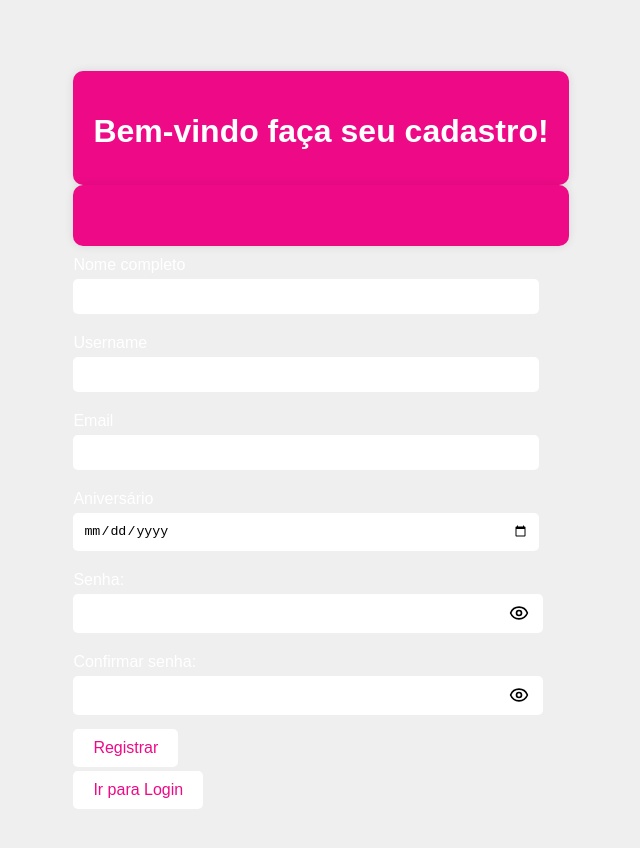
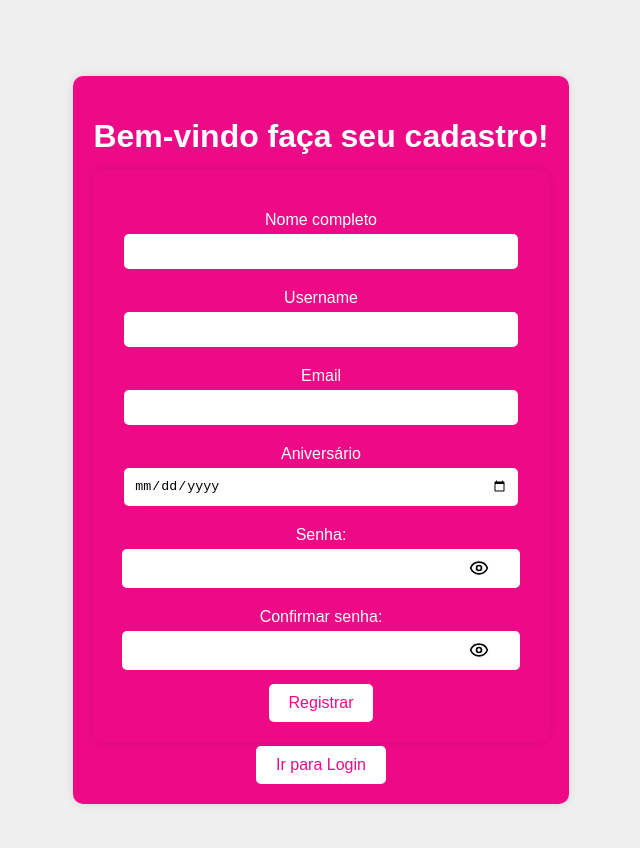
Before and after one commit to 08Gaby08/Loginpage, a React (Vite) app: page / in a window 1280 px wide. Shown: the top 848 px of the page, without its empty margins (319-959 px from the left). Built offline with nearby package versions, Linux system fonts and the light colour scheme.

Commit message:
container

```diff
--- a/src/pages/App.jsx
+++ b/src/pages/App.jsx
@@ -7,11 +7,12 @@ import Container from '../components/container/Container'
 const App = () => {
   return (
     <div>
-  <Container title="Bem-vindo faça seu cadastro!"> </Container>
+  <Container title="Bem-vindo faça seu cadastro!">
       <RegisterForm />
       <Link to="/login">
         <Button>Ir para Login</Button>
       </Link>
+      </Container>
   </div>
 
   );
--- a/src/pages/Home.jsx
+++ b/src/pages/Home.jsx
@@ -6,8 +6,9 @@ import { paragraph } from '../styles/styles';
 const Home = () => {
   return (
     <div>
-    <Container title="Bem-vindo!"> </Container>
+    <Container title="Bem-vindo!">
       <p css={paragraph}>Você foi redirecionado com sucesso.</p>
+      </Container>
     </div>
   );
 }
--- a/src/pages/Login.jsx
+++ b/src/pages/Login.jsx
@@ -49,7 +49,7 @@ const Login = () => {
 
   return (
 <div>
-    <Container title="Login"></Container>
+    <Container title="Login">
       {msg && <div css={errorMessage}>{msg}</div>}
       <form onSubmit={handleSubmit}>
         <Input
@@ -69,6 +69,7 @@ const Login = () => {
           />
         <Button type="submit">Enviar</Button>
       </form>
+      </Container>
   </div>
   );
 }
--- a/src/pages/RegisterForm.jsx
+++ b/src/pages/RegisterForm.jsx
@@ -34,7 +34,7 @@ const RegisterForm = () => {
 
   return (
     <div>
-    <Container title=""></Container>
+    <Container title="">
       <form onSubmit={handleSubmit(onSubmit)}>
         <Input label="Nome completo" error={errors.fullName?.message} {...register('fullName')} />
         <Input label="Username" error={errors.username?.message} {...register('username')} />
@@ -50,6 +50,7 @@ const RegisterForm = () => {
       {errors.birthday && <span css={errorMessage}>{errors.birthday.message}</span>}
       {errors.password && <span css={errorMessage}>{errors.password.message}</span>}
       {errors.confirmPassword && <span css={errorMessage}>{errors.confirmPassword.message}</span>}
+      </Container>
     </div>
   );
 }
```
